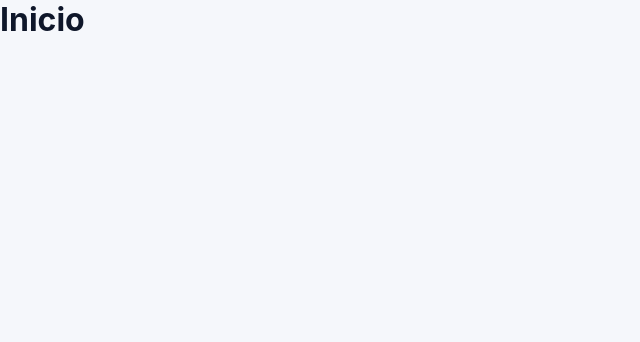
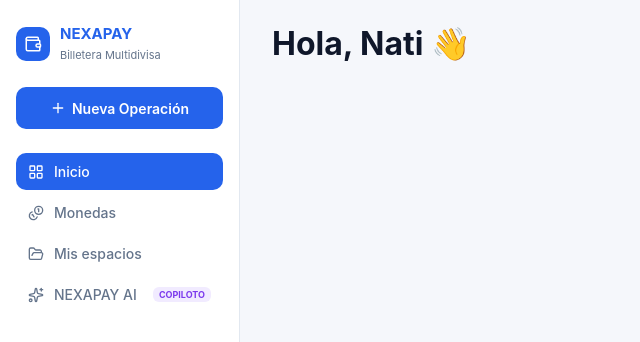
Before and after one commit to lNexapay/nexapay-frontend, a React (Vite) app: page /inicio in a window 1280 px wide. Shown: the top 342 px of the page, without its empty margins (0-640 px from the left). Built offline with nearby package versions, Linux system fonts and the light colour scheme.

Commit message:
Dashboard: Sidebar con menú de navegación
Se agrega el componente Sidebar (logo, botón Nueva Operación y menú con Inicio, Monedas, Mis espacios y NEXAPAY AI) y la estructura de la página Inicio. En mobile la barra se oculta.

```diff
--- /dev/null
+++ b/src/components/Sidebar/Sidebar.module.css
@@ -0,0 +1,73 @@
+.sidebar {
+  position: sticky;
+  top: 0;
+  height: 100vh;
+  display: flex;
+  flex-direction: column;
+  gap: 24px;
+  padding: 24px 16px;
+  background: #fff;
+  border-right: 1px solid var(--borde);
+}
+
+.nueva {
+  height: 42px;
+  border: none;
+  border-radius: 10px;
+  background: var(--azul);
+  color: #fff;
+  font-weight: 600;
+  font-size: 14px;
+  display: flex;
+  align-items: center;
+  justify-content: center;
+  gap: 6px;
+  cursor: pointer;
+  transition: background 0.2s;
+}
+
+.nueva:hover {
+  background: var(--azul-oscuro);
+}
+
+.menu {
+  display: flex;
+  flex-direction: column;
+  gap: 4px;
+}
+
+.item {
+  display: flex;
+  align-items: center;
+  gap: 10px;
+  padding: 10px 12px;
+  border-radius: 10px;
+  color: var(--texto-suave);
+  font-size: 14px;
+  font-weight: 500;
+  transition: background 0.2s;
+}
+
+.item:hover {
+  background: #f1f5f9;
+}
+
+.activo,
+.activo:hover {
+  background: var(--azul);
+  color: #fff;
+}
+
+.etiqueta {
+  margin-left: auto;
+  font-size: 9px;
+  font-weight: 700;
+  color: var(--violeta);
+  background: #f1ebff;
+  padding: 2px 6px;
+  border-radius: 6px;
+}
+
+@media (max-width: 900px) {
+  .sidebar { display: none; }
+}
--- /dev/null
+++ b/src/components/Sidebar/Sidebar.tsx
@@ -0,0 +1,50 @@
+import { NavLink } from 'react-router-dom'
+import { Plus, LayoutGrid, Coins, FolderOpen, Sparkles } from 'lucide-react'
+import type { LucideIcon } from 'lucide-react'
+import Logo from '../Logo/Logo'
+import styles from './Sidebar.module.css'
+
+type ItemMenu = {
+  ruta: string
+  texto: string
+  icono: LucideIcon
+  etiqueta?: string
+}
+
+const menu: ItemMenu[] = [
+  { ruta: '/inicio', texto: 'Inicio', icono: LayoutGrid },
+  { ruta: '/monedas', texto: 'Monedas', icono: Coins },
+  { ruta: '/espacios', texto: 'Mis espacios', icono: FolderOpen },
+  { ruta: '/ai', texto: 'NEXAPAY AI', icono: Sparkles, etiqueta: 'COPILOTO' },
+]
+
+export default function Sidebar() {
+  return (
+    <aside className={styles.sidebar}>
+      <Logo />
+
+      <button type="button" className={styles.nueva}>
+        <Plus size={16} /> Nueva Operación
+      </button>
+
+      <nav className={styles.menu}>
+        {menu.map((item) => {
+          const Icono = item.icono
+          return (
+            <NavLink
+              key={item.ruta}
+              to={item.ruta}
+              className={({ isActive }) =>
+                isActive ? `${styles.item} ${styles.activo}` : styles.item
+              }
+            >
+              <Icono size={16} />
+              {item.texto}
+              {item.etiqueta && <span className={styles.etiqueta}>{item.etiqueta}</span>}
+            </NavLink>
+          )
+        })}
+      </nav>
+    </aside>
+  )
+}
--- /dev/null
+++ b/src/pages/Inicio/Inicio.module.css
@@ -0,0 +1,14 @@
+.pagina {
+  display: grid;
+  grid-template-columns: 240px 1fr;
+  min-height: 100vh;
+}
+
+.principal {
+  padding: 24px 32px;
+}
+
+@media (max-width: 900px) {
+  .pagina { grid-template-columns: 1fr; }
+  .principal { padding: 16px; }
+}
--- a/src/pages/Inicio/Inicio.tsx
+++ b/src/pages/Inicio/Inicio.tsx
@@ -1,3 +1,13 @@
+import Sidebar from '../../components/Sidebar/Sidebar'
+import styles from './Inicio.module.css'
+
 export default function Inicio() {
-  return <h1>Inicio</h1>
+  return (
+    <div className={styles.pagina}>
+      <Sidebar />
+      <main className={styles.principal}>
+        <h1>Hola, Nati 👋</h1>
+      </main>
+    </div>
+  )
 }
```
